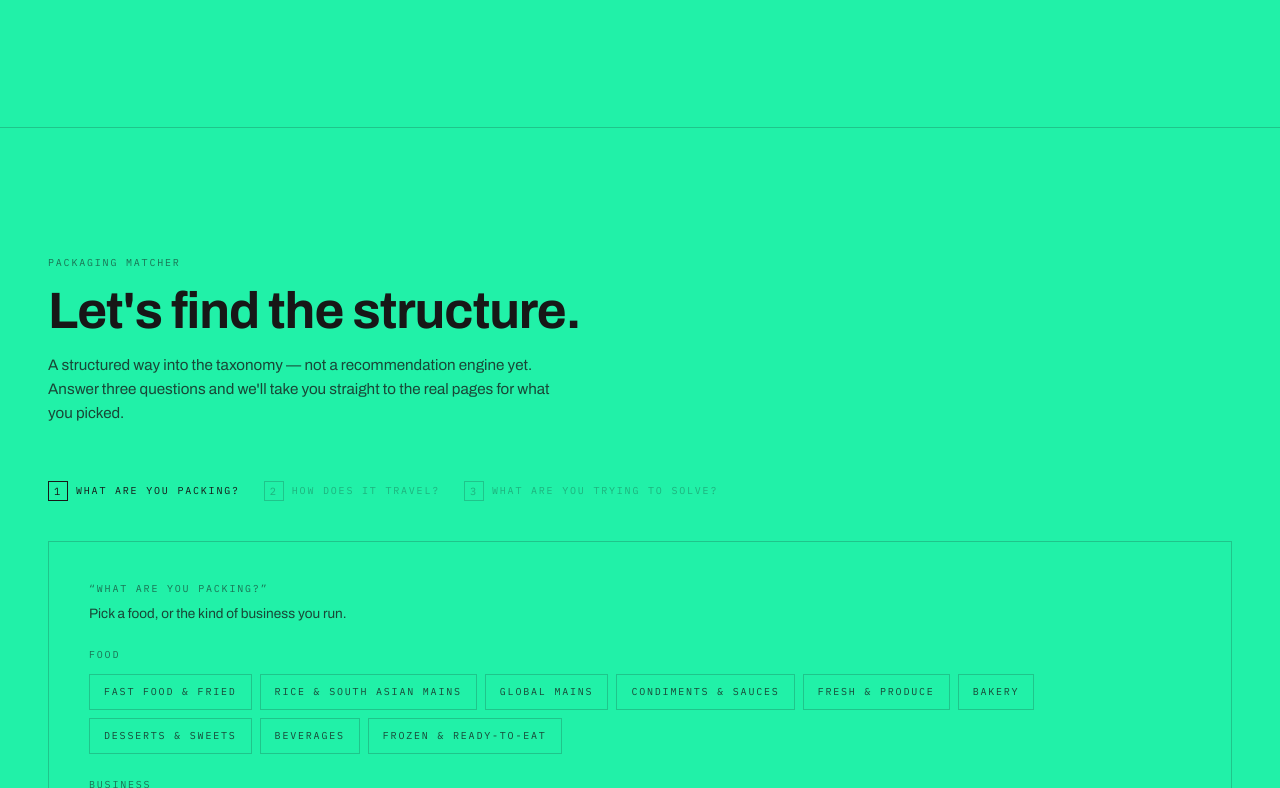
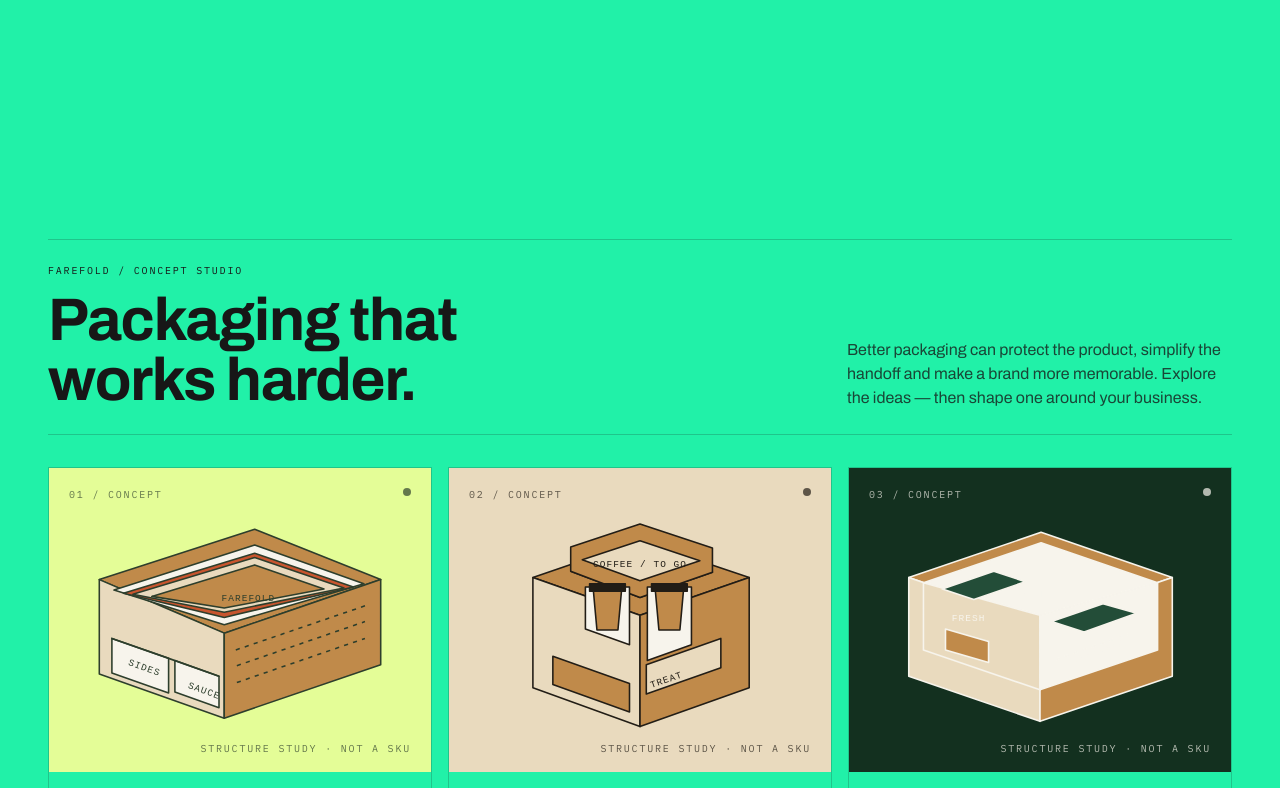
Before and after one commit to dogaranees7-ctrl/farefold, a Next.js app: page / in a window 1280 px wide. Shown: the part 1672-2460 px from the top of the page. Built offline with nearby package versions, Linux system fonts and the light colour scheme.

Commit message:
Show problem-solving packaging concepts on homepage

```diff
--- a/app/page.tsx
+++ b/app/page.tsx
@@ -1,6 +1,7 @@
 import { PageWorld } from "@/components/ui/PageWorld";
 import { Hero } from "@/components/sections/Hero";
 import { StandardVsCustom } from "@/components/sections/StandardVsCustom";
+import { ConceptShowcase } from "@/components/sections/ConceptShowcase";
 import { Matcher } from "@/components/sections/Matcher";
 import { Discovery, type DiscoveryEntry } from "@/components/sections/Discovery";
 import { FinalCta } from "@/components/sections/FinalCta";
@@ -52,6 +53,7 @@ export default function Home() {
       <PageWorld world="home">
         <Hero />
         <StandardVsCustom />
+        <ConceptShowcase />
         <Matcher
           foodGroups={getTopLevel(foodTypes).map(({ slug, name }) => ({ slug, name }))}
           businessGroups={getTopLevel(businessTypes).map(({ slug, name }) => ({ slug, name }))}
```
